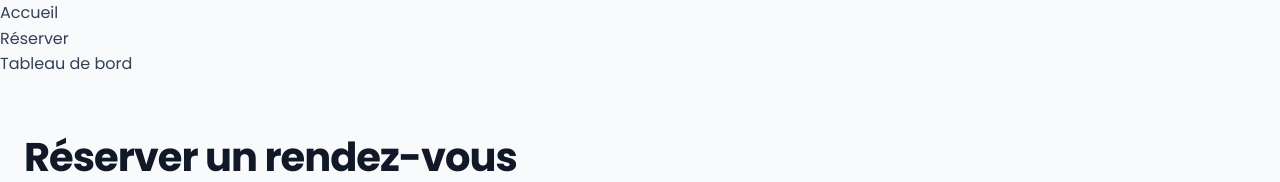
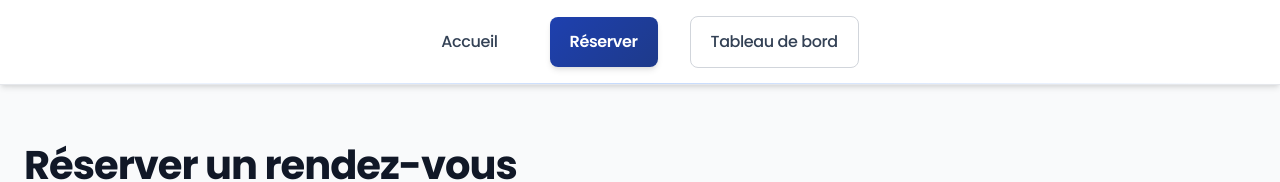
Before and after one commit to Titi7834/hopital-hsv, a React app: page /book in a window 1280 px wide. Shown: the top 182 px of the page. Built offline with nearby package versions, Linux system fonts and the light colour scheme; no server answers.

Commit message:
Update avec NavBar

```diff
--- a/src/App.js
+++ b/src/App.js
@@ -3,7 +3,9 @@ import { BrowserRouter as Router, Routes, Route } from 'react-router-dom';
 import HomePage from './pages/HomePage';
 import BookPage from './pages/BookPage';
 import DashboardPage from './pages/DashboardPage';
-import './pages/HomePage.css'; // Import CSS file for HomePage
+import './pages/HomePage.css';
+import './pages/BookPage.css';
+import './pages/DashboardPage.css';
 
 function App() {
  return (
--- /dev/null
+++ b/src/NavBar.css
@@ -0,0 +1,226 @@
+/* NavBar Styles - Harmonized with HomePage.css */
+
+/* Import the same font and use the same CSS variables */
+@import url('https://fonts.googleapis.com/css2?family=Poppins:wght@300;400;500;600;700&display=swap');
+
+/* CSS Variables (matching HomePage.css) */
+:root {
+  --primary: #1e40af;
+  --primary-light: #3b82f6;
+  --primary-dark: #1e3a8a;
+  --secondary: #14b8a6;
+  --accent: #0ea5e9;
+  --grey-50: #f9fafb;
+  --grey-100: #f3f4f6;
+  --grey-200: #e5e7eb;
+  --grey-300: #d1d5db;
+  --grey-400: #9ca3af;
+  --grey-500: #6b7280;
+  --grey-600: #4b5563;
+  --grey-700: #374151;
+  --grey-800: #1f2937;
+  --grey-900: #111827;
+  --text: #334155;
+  --text-light: #64748b;
+  --border-radius: 8px;
+  --shadow-sm: 0 1px 2px 0 rgba(0, 0, 0, 0.05);
+  --shadow: 0 4px 6px -1px rgba(0, 0, 0, 0.1), 0 2px 4px -1px rgba(0, 0, 0, 0.06);
+  --shadow-md: 0 10px 15px -3px rgba(0, 0, 0, 0.1), 0 4px 6px -2px rgba(0, 0, 0, 0.05);
+  --shadow-lg: 0 20px 25px -5px rgba(0, 0, 0, 0.1), 0 10px 10px -5px rgba(0, 0, 0, 0.04);
+  --transition: all 0.3s ease;
+}
+
+/* Navigation Container */
+nav {
+  background-color: white;
+  box-shadow: var(--shadow);
+  position: sticky;
+  top: 0;
+  z-index: 50;
+  font-family: 'Poppins', sans-serif;
+  border-bottom: 1px solid var(--grey-200);
+}
+
+/* Navigation List */
+nav ul {
+  display: flex;
+  justify-content: center;
+  align-items: center;
+  list-style: none;
+  margin: 0;
+  padding: 1rem 1.5rem;
+  max-width: 1280px;
+  margin: 0 auto;
+  gap: 2rem;
+}
+
+/* Navigation List Items */
+nav li {
+  margin: 0;
+}
+
+/* Navigation Links */
+nav a {
+  color: var(--text);
+  text-decoration: none;
+  font-weight: 500;
+  font-size: 1rem;
+  padding: 0.75rem 1.25rem;
+  border-radius: var(--border-radius);
+  transition: var(--transition);
+  position: relative;
+  display: flex;
+  align-items: center;
+  letter-spacing: -0.025em;
+}
+
+/* Hover Effects */
+nav a:hover {
+  color: var(--primary);
+  background-color: rgba(59, 130, 246, 0.05);
+  transform: translateY(-2px);
+}
+
+/* Active Link Styles */
+nav a.active {
+  color: var(--primary);
+  background-color: rgba(59, 130, 246, 0.1);
+  font-weight: 600;
+}
+
+/* Underline Animation */
+nav a::before {
+  content: '';
+  position: absolute;
+  bottom: 0.5rem;
+  left: 50%;
+  width: 0;
+  height: 2px;
+  background: linear-gradient(90deg, var(--primary) 0%, var(--accent) 100%);
+  transition: width 0.3s ease, left 0.3s ease;
+  border-radius: 1px;
+}
+
+nav a:hover::before,
+nav a.active::before {
+  width: calc(100% - 2.5rem);
+  left: 1.25rem;
+}
+
+/* Responsive Design */
+@media (max-width: 768px) {
+  nav ul {
+    flex-direction: column;
+    gap: 0.5rem;
+    padding: 1rem;
+  }
+
+  nav a {
+    width: 100%;
+    text-align: center;
+    padding: 1rem;
+    border: 1px solid var(--grey-200);
+    margin-bottom: 0.5rem;
+  }
+
+  nav a:hover {
+    border-color: var(--primary-light);
+    box-shadow: var(--shadow-sm);
+  }
+
+  nav a::before {
+    display: none;
+  }
+}
+
+@media (max-width: 480px) {
+  nav ul {
+    padding: 0.75rem;
+  }
+
+  nav a {
+    font-size: 0.9rem;
+    padding: 0.875rem;
+  }
+}
+
+/* Animation for nav appearance */
+@keyframes fadeInDown {
+  from {
+    opacity: 0;
+    transform: translateY(-20px);
+  }
+  to {
+    opacity: 1;
+    transform: translateY(0);
+  }
+}
+
+nav {
+  animation: fadeInDown 0.6s ease-out forwards;
+}
+
+/* Special styling for different navigation items */
+nav a[href="/"] {
+  /* Accueil - Home icon style */
+  position: relative;
+}
+
+nav a[href="/book"] {
+  /* Réserver - Booking emphasis */
+  background: linear-gradient(135deg, var(--primary) 0%, var(--primary-dark) 100%);
+  color: white;
+  font-weight: 600;
+  box-shadow: var(--shadow);
+}
+
+nav a[href="/book"]:hover {
+  background: linear-gradient(135deg, var(--primary-dark) 0%, var(--primary) 100%);
+  color: white;
+  transform: translateY(-3px);
+  box-shadow: var(--shadow-md);
+}
+
+nav a[href="/book"]::before {
+  display: none;
+}
+
+nav a[href="/dashboard"] {
+  /* Dashboard - Professional style */
+  border: 1px solid var(--grey-300);
+}
+
+nav a[href="/dashboard"]:hover {
+  border-color: var(--primary);
+  background-color: var(--grey-50);
+}
+
+/* Focus states for accessibility */
+nav a:focus {
+  outline: 2px solid var(--primary);
+  outline-offset: 2px;
+}
+
+/* Subtle shadow enhancement on scroll */
+nav.scrolled {
+  box-shadow: var(--shadow-lg);
+}
+
+/* Add a subtle background pattern similar to hero section */
+nav {
+  position: relative;
+}
+
+nav::after {
+  content: '';
+  position: absolute;
+  bottom: 0;
+  left: 0;
+  right: 0;
+  height: 1px;
+  background: linear-gradient(90deg,
+    transparent 0%,
+    var(--primary-light) 50%,
+    transparent 100%);
+  opacity: 0.3;
+}
--- a/src/NavBar.js
+++ b/src/NavBar.js
@@ -1,5 +1,6 @@
 import React from "react";
 import { Link } from "react-router-dom";
+import './NavBar.css';
 
 const NavBar = () => {
     return (
```
